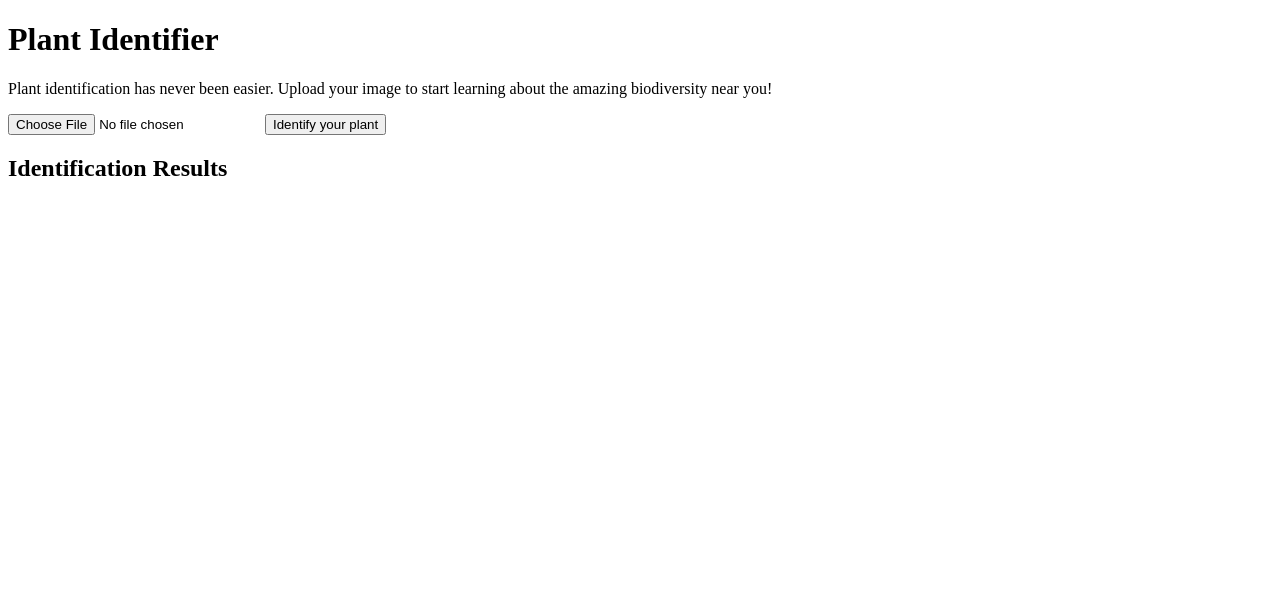
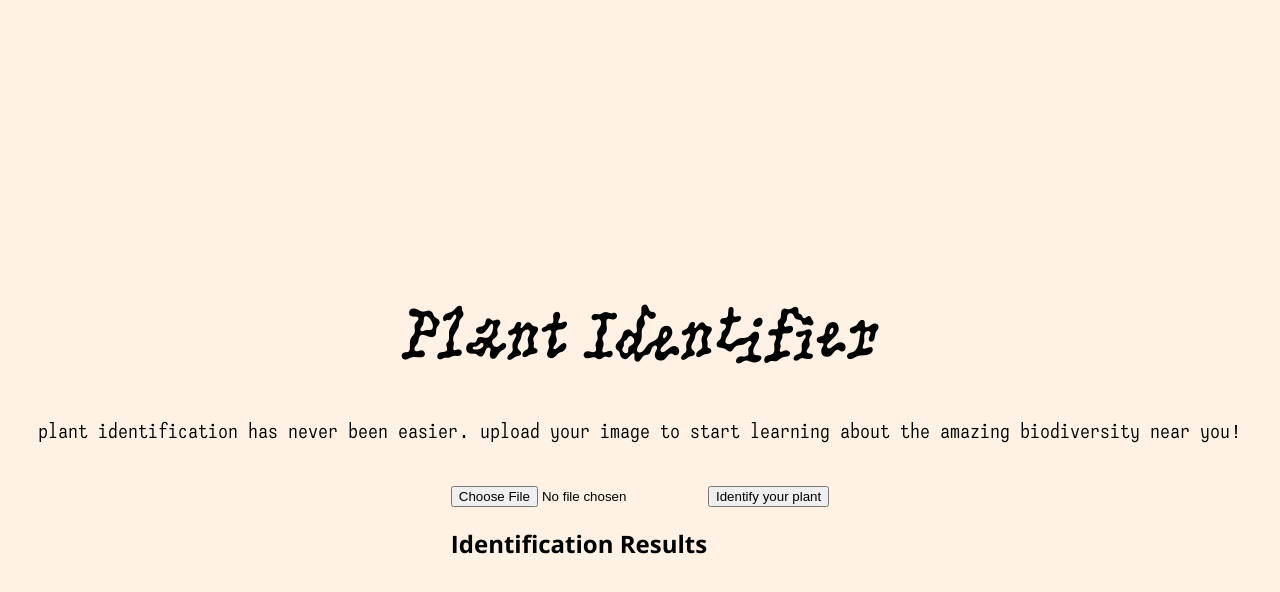
Before and after one commit to adaselcuk/plant-identification, a website: page public/index.html in a window 1280 px wide. Drawn offline with nearby package versions, Linux system fonts and the light colour scheme; files whose address does not match are found by name.

Commit message:
started styling the website with custom fonts

```diff
--- a/public/index.html
+++ b/public/index.html
@@ -5,6 +5,8 @@
 		<meta charset = "UTF-8">
 		<meta name="viewport" content="width=device-width, initial-scale=1.0">
 		<link rel="stylesheet" href="styles.css">
+		<link href="https://fonts.googleapis.com/css2?family=Open+Sans:wght@400;700&display=swap" rel="stylesheet">
+
 	</head>
 	<body>
 		<header>
--- a/public/styles.css
+++ b/public/styles.css
@@ -0,0 +1,47 @@
+/*custom fonts downloaded from internet */
+@font-face {
+	font-family: 'Mono';
+	src: url('fonts/3608-mono-web.woff2') format('woff');
+	font-weight: normal;
+	font-style: normal;
+}
+
+@font-face {
+	font-family: 'Picnic';
+	src: url('fonts/PicNic-Regular.woff') format('woff');
+	font-weight: normal;
+	font-style: normal;
+}
+
+/* Setting open sans for body font */
+body {
+	background-color: #fff2e4;
+	font-family: 'Open Sans', sans-serif;
+	margin: 0;
+	padding: 0;
+	display: flex;
+	flex-direction: column;
+	align-items: center;
+	justify-content: center;
+	min-height: 100vh;
+}
+
+/* Setting custom fonts for h1 and description */
+header {
+	text-align: center;
+	padding: 20px;
+	color: black;
+	width: 100%;
+}
+
+header h1 {
+	font-family: 'Picnic', sans-serif;
+	font-size: 70px;
+	font-weight: 400;
+}
+
+header p {
+	font-family: 'Mono', monospace;
+	font-size: 20px;
+	font-weight: 400;
+}u
```
Also changed, not shown: README.md, public/fonts/3608-mono-web.woff (added), public/fonts/PicNic-Regular.woff (added).
